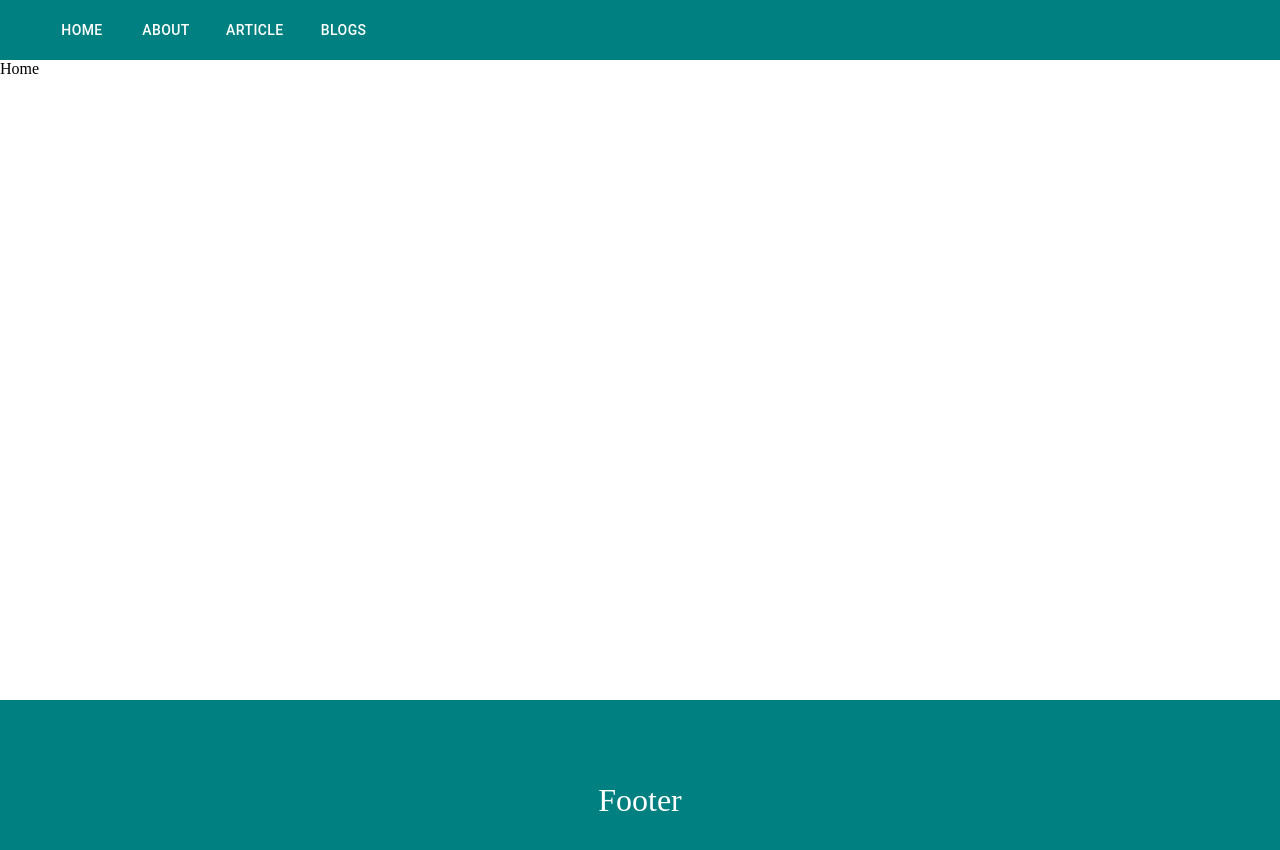
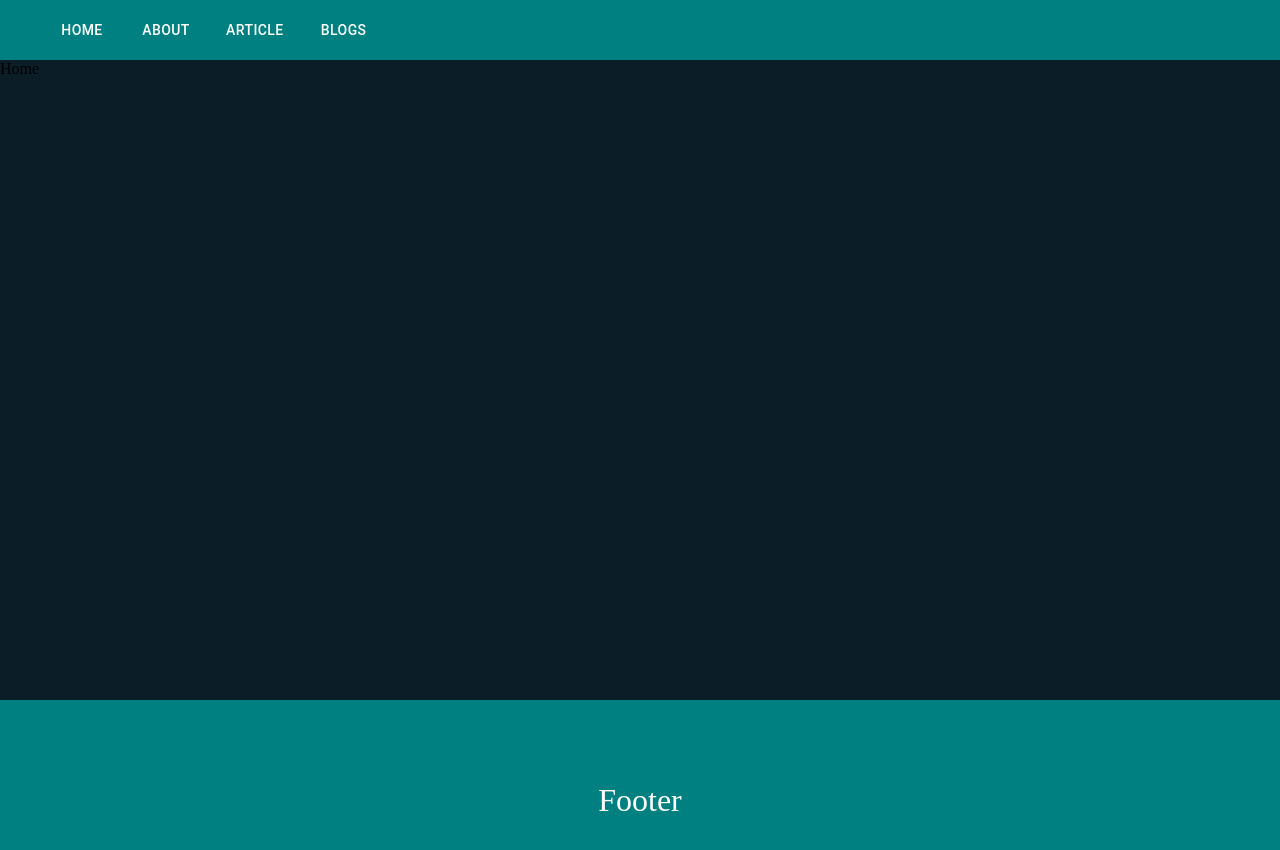
Before and after one commit to barbodmsd/Runo, a React (Vite) app in the folder client/: page / in a window 1280 px wide. Shown: the top 850 px of the page. Built offline with nearby package versions, Linux system fonts and the light colour scheme.

Commit message:
create theme palette

```diff
--- a/client/src/App.jsx
+++ b/client/src/App.jsx
@@ -8,11 +8,19 @@ import About from "./Pages/About";
 import Article from "./Pages/Article";
 import Login from "./Pages/Login";
 import NotFound from "./Pages/NotFound";
-import { Box } from "@mui/material";
+import { Box, createTheme, ThemeProvider } from "@mui/material";
 
+
+const theme=createTheme({
+  palette: {
+    mainBg:'#0b1d26',
+    mainTxt:'#FBD784',
+    secondaryTxt:'#d1d1d1'
+  }
+})
 export default function App() {
   return (
-    <>
+    <ThemeProvider theme={theme}>
       <Navbar />
       <Box minHeight={"80vh"}>
         <Routes>
@@ -25,6 +33,6 @@ export default function App() {
         </Routes>
       </Box>
       <Footer />
-    </>
+    </ThemeProvider>
   );
 }
--- a/client/src/index.css
+++ b/client/src/index.css
@@ -5,3 +5,6 @@
     text-decoration: none;
     list-style: none;
 }
+html{
+    background-color: #0b1d26;
+}
```
